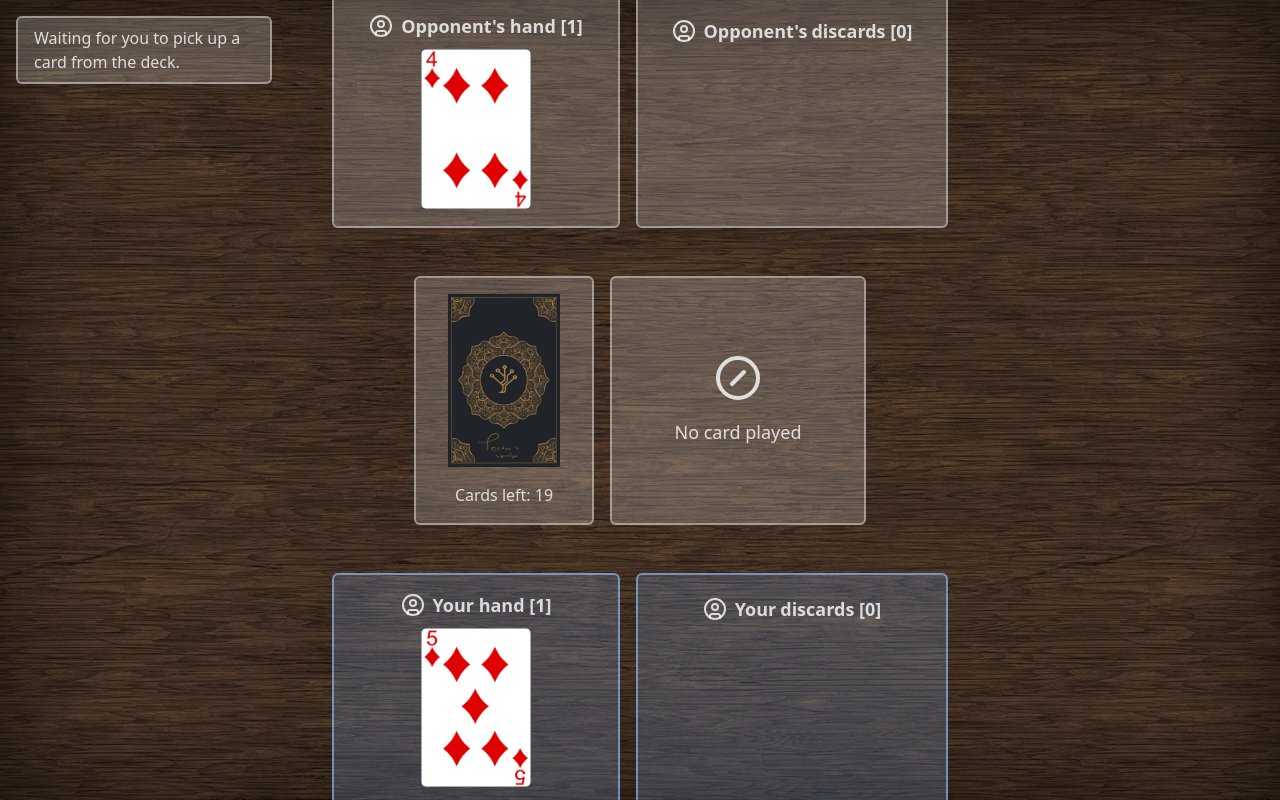
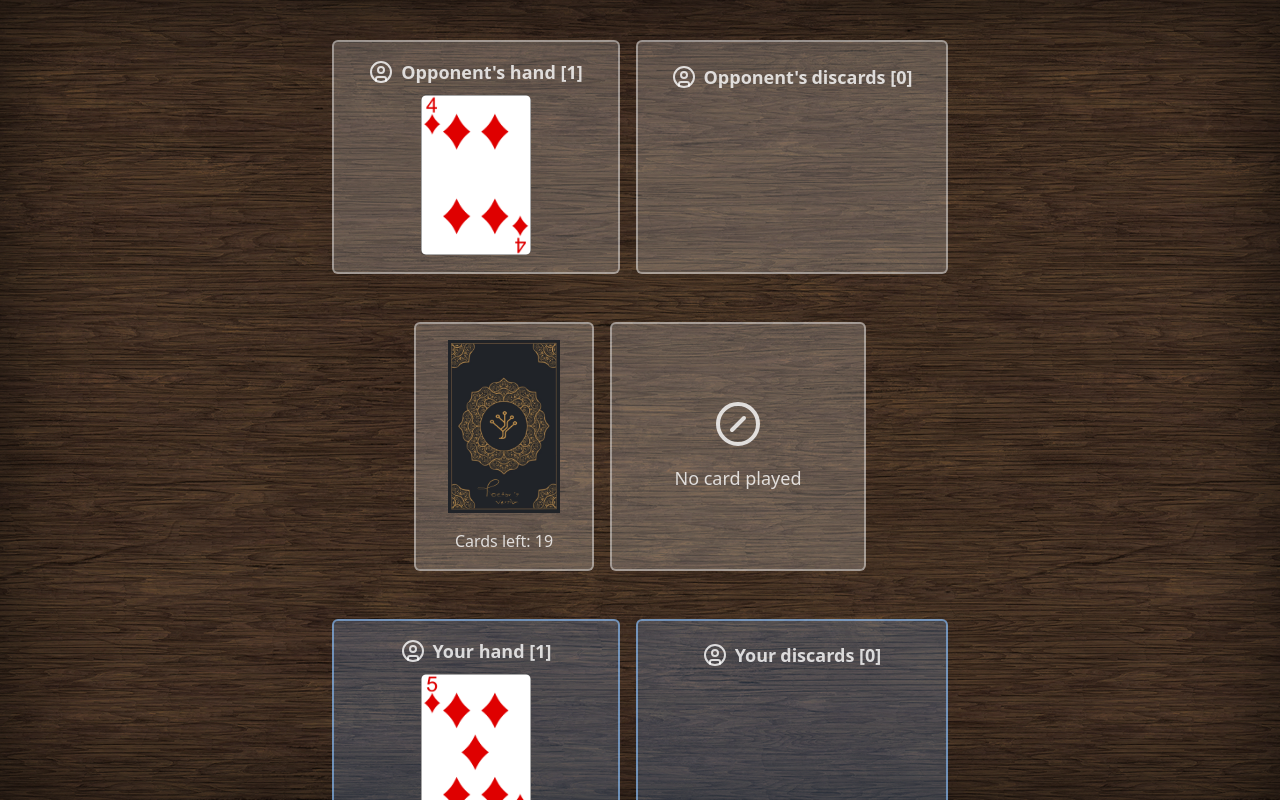
Before and after one commit to tactordev/cards-tnp, a Next.js app: page /local in a window 1280 px wide. Built offline with nearby package versions, Linux system fonts and the light colour scheme.

Commit message:
UI positioning changes

```diff
--- a/app/local/page.tsx
+++ b/app/local/page.tsx
@@ -45,10 +45,10 @@ function Prompt() {
 
     if (!gc || !gc.game) return;
     return (
-        <div className="absolute top-4 left-4 w-64">
-            <div className="hand-background rounded-md px-4 py-2" onClick={sendToast}>
+        <div className="w-160">
+            <div className="hand-background rounded-md px-4 py-2 flex flex-row items-center justify-center" onClick={sendToast}>
                 <AnimatePresence>
-                    <motion.p>
+                    <motion.p initial={{opacity: 0}} exit={{opacity: 0}} animate={{opacity: 1}} className="opacity-100">
                         Waiting for {gc.game.players[gc.game.stateAgent].name} to {
                             gc.game.state === "pickup" ? "pick up a card from the deck."
                             : gc.game.state === "discard" ? `use a card from ${gc.game.stateAgent === 1 ? "your" : "their"} hand.`
@@ -57,7 +57,6 @@ function Prompt() {
                     </motion.p>
                 </AnimatePresence>
             </div>
-            <ToastsC tm={gc.game.tm} />
         </div>
     )
 }
@@ -231,7 +230,8 @@ export default function LocalGame() {
 
     return (
         <GameContext.Provider value={gc}>
-            <main className="fixed top-0 left-0 w-screen h-screen boarded-background flex flex-col gap-12 items-center justify-center">
+            <main className="fixed top-0 left-0 w-screen h-screen boarded-background flex items-center justify-center">
+                <div className="flex flex-col gap-12 items-center justify-center w-full relative">
                     <Prompt />
                     <div className="flex flex-row gap-4"> {/* opponent hand */}
                         <Hand id={0} />
@@ -251,6 +251,8 @@ export default function LocalGame() {
                         <Hand id={1} />
                         <DiscardedHand id={1} />
                     </div>
+                    <div className="absolute top-full overflow-hidden pb-8">{gc.game && (<ToastsC tm={gc.game!.tm} />)}</div>
+                </div>
             </main>
         </GameContext.Provider>
     )
```
Lines whose indentation alone changed are shown as unchanged.
